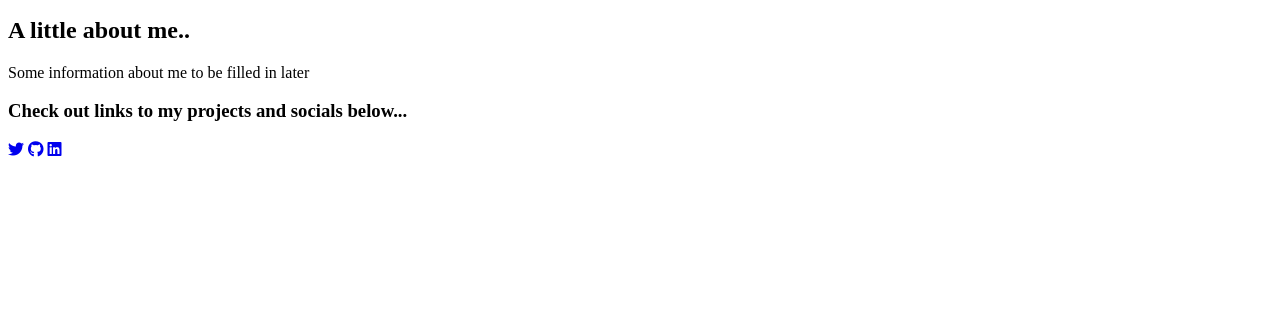
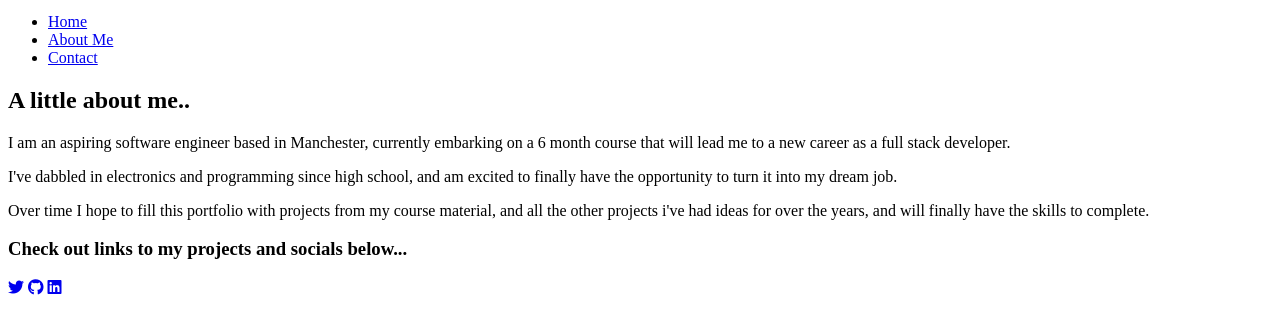
Before and after one commit to jennyardrey/my-portfolio, a plain HTML site: page index.html in a window 1280 px wide. Shown: the part 101-434 px from the top of the page. Drawn offline with Linux system fonts and the light colour scheme.

Commit message:
Added nav, filled in some content

```diff
--- a/index.html
+++ b/index.html
@@ -1,30 +1,50 @@
 <!DOCTYPE html>
+<html>
 <head>
+    <title>Jenny Ardrey Portfolio</title>
+    <meta charset="UTF-8">
+    <title>Gareth Beer</title>
+    <link rel="stylesheet" type="text/css" href="">
     <script src="https://kit.fontawesome.com/0e83afa75c.js" crossorigin="anonymous"></script>
 </head>
 <body>
 
     <header>
-            <title>Jenny Ardrey Portfolio</title>
         <h1>Jenny Ardrey Bio</h1>
         <a href="#"><img src="/logo" alt="Jenny Ardrey Logo"></a>
+        <nav>
+            <ul>
+                <li><a href="#">Home</a></li>
+                <li><a href="#about_me">About Me</a></li>
+                <li><a href="#contact">Contact</a></li>
+            </ul>
+        </nav>
     </header>
 
     <main>
-            <Section>
+        <Section id="about_me">
+
             <h2>A little about me..</h2>
-                <p>Some information about me to be filled in later</p>
+            <p>I am an aspiring software engineer based in Manchester, currently embarking on a 6 month course that will lead me to a new career as a full stack developer.</p>
+            <p>I've dabbled in electronics and programming since high school, and am excited to finally have the opportunity to turn it into my dream job.</p>
+            <p>Over time I hope to fill this portfolio with projects from my course material, and all the other projects i've had ideas for over the years, and will finally have the skills to complete.</p>
+
+        </Section>
+
+        <section id="contact">
+
             <h3>Check out links to my projects and socials below...</h3>
-            </Section>
+            <a href="http://twitter.com/jennyardrey" target="_blank" class="twitter"><i class="fab fa-twitter"></i></a>
+            <a href="http://github.com/jennyardrey" target="_blank" class="github"><i class="fab fa-github"></i></a>
+            <a href="http://linkdin.com/jennyardrey" target="_blank" class="linkdin"><i class="fab fa-linkedin"></i></a>
+
+        </section>
 
     </main>
 
     <footer>
-            <section>
-                <a href="http://twitter.com/jennyardrey" target="_blank" class="twitter"><i class="fab fa-twitter"></i></a>
-                <a href="http://github.com/jennyardrey" target="_blank" class="github"><i class="fab fa-github"></i></a>
-                <a href="http://linkdin.com/jennyardrey" target="_blank" class="linkdin"><i class="fab fa-linkedin"></i></a>
-            </section>
+
     </footer>
 
 </body>
+</html>
```
Lines whose indentation alone changed are shown as unchanged.
